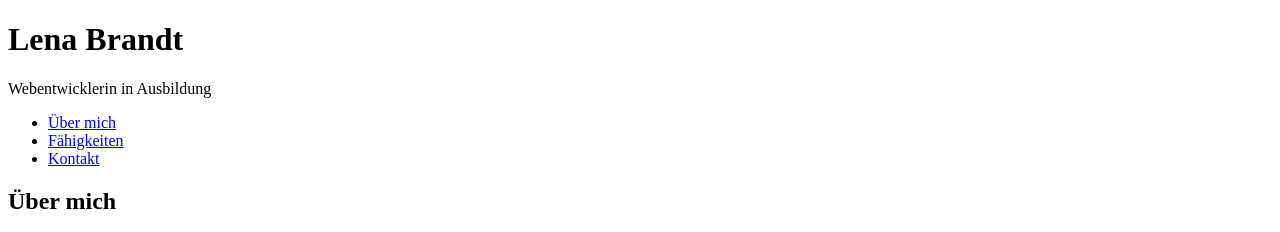
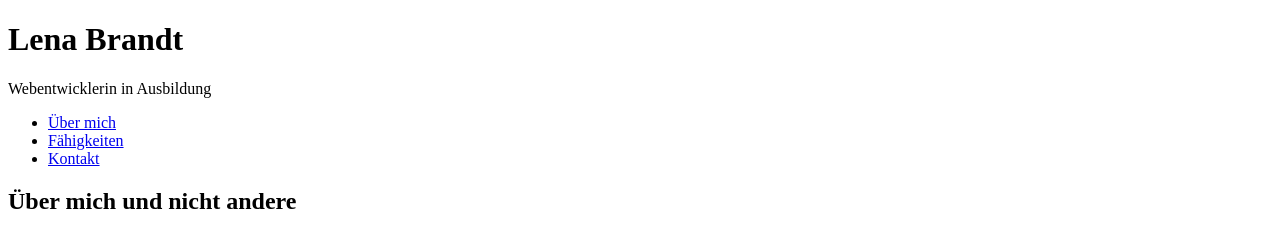
Before and after one commit to ulrivo/meine_webseite, a plain HTML site: page index.html in a window 1280 px wide. Shown: the top 232 px of the page. Drawn offline with Linux system fonts and the light colour scheme.

Commit message:
blödsinnige Änderung

```diff
--- a/index.html
+++ b/index.html
@@ -27,7 +27,7 @@
       <!-- Abschnitt: Über mich oder so -->
       <!-- ───────────────────────────────── -->
       <section id="ueber-mich">
-        <h2>Über mich</h2>
+        <h2>Über mich und nicht andere </h2>
 
         <figure>
           <img
```
